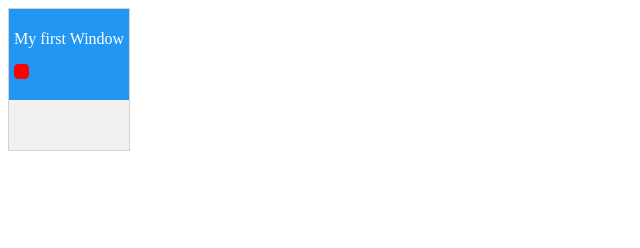
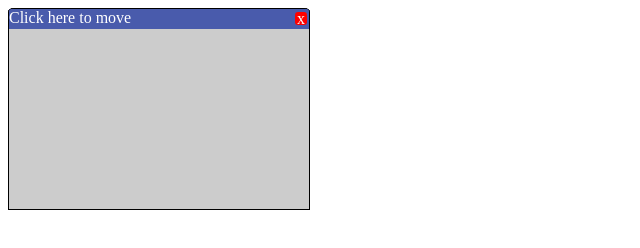
Before and after one commit to Kieranhuntley17/Portfolio, a plain HTML site: page Index.html in a window 1280 px wide. Shown: the whole page, without its empty margins (0-640 px from the left). Drawn offline with Linux system fonts and the light colour scheme.

Commit message:
Created a nicer looking window, added multiple windows, and a cross has been added to the corner for aethstetic purposes

```diff
--- a/Apps/app.js
+++ b/Apps/windows.js
@@ -1,10 +1,14 @@
-dragElement(document.getElementsByClass("window"));
+// Make the DIV element draggable:
+dragElement(document.getElementById("window1"));
+dragElement(document.getElementById("window2"));
+dragElement(document.getElementById("window3"));
 
 function dragElement(elmnt) {
   var pos1 = 0, pos2 = 0, pos3 = 0, pos4 = 0;
   if (document.getElementById(elmnt.id + "header")) {
     // if present, the header is where you move the DIV from:
     document.getElementById(elmnt.id + "header").onmousedown = dragMouseDown;
+    document.getElementById(elmnt.id + "header").style.zIndex = "1"
   } else {
     // otherwise, move the DIV from anywhere inside the DIV:
     elmnt.onmousedown = dragMouseDown;
--- a/Index.html
+++ b/Index.html
@@ -1,19 +1,29 @@
 <!DOCTYPE html>
 <html lang="en">
     <link rel="stylesheet" href="/Sylesheets/styles.css">
+
 <head>
-    <meta charset="UTF-8">
-    <meta name="viewport" content="width=device-width, initial-scale=1.0">
-    <title>Portfolio</title>
+
+
 </head>
 <body>
-    <div class="window">
 
-        <div class="divheader"><p>My first Window<div class="cross"></div></p></div>
+    <div id="window1">
+        <div class="dragger">Click here to move<div class="cross">x</div></p></div>
+      </div>
 
-        <p><img src="" alt=""></p>
 
-      </div>
+  <div id="window2">
+    <div class="dragger">Click here to move<div class="cross">x</div></p></div>
+  </div>
+
+
+  <div id="window3">
+    <div class="dragger">Click here to move<div class="cross">x</div></p></div>
+  </div>
+
 </body>
-<script type="text/javascript" src="/Apps/app.js"></script>
+
 </html>
+
+<script type="text/javascript" src="/Apps/windows.js"></script>
--- a/Sylesheets/styles.css
+++ b/Sylesheets/styles.css
@@ -1,24 +1,59 @@
-.window {
+#window1 {
+  width: 300px;
+  height: 200px;
+  background: #ccc;
+  border-top-left-radius: 2%;
+  border-top-right-radius: 2%;
   position: absolute;
   z-index: 9;
-    background-color: #f1f1f1;
-    border: 1px solid #d3d3d3;
+  border: 1px solid black;
   text-align: left;
+}
 
+#window2 {
+  width: 300px;
+  height: 200px;
+  background: #ccc;
+  border-top-left-radius: 2%;
+  border-top-right-radius: 2%;
+  position: absolute;
+  z-index: 9;
+  border: 1px solid black;
+  text-align: left;
+}
+
+#window3 {
+  width: 300px;
+  height: 200px;
+  background: #ccc;
+  border-top-left-radius: 2%;
+  border-top-right-radius: 2%;
+  position: absolute;
+  z-index: 9;
+  border: 1px solid black;
+  text-align: left;
+}
+
+.dragger {
+  /*padding-top: 10px;*/
+  height: 20px;
+  border-top-left-radius: 0.2vw;
+  border-top-right-radius: 0.2vw;
+  background: #495bac ;
+  color: white;
 }
 
 .cross {
-    width: 15px;
-    height: 15px;
-    border-radius: 30%;
+  display: flex;
+  justify-content: center;
+  align-items: center;
+  padding-right: 2px;
+  padding-left: 2px;
+  position: absolute;
+  height: 13px;
+  top: 3px;
+  right: 2px;
+  border-radius: 25%;
   background-color: red;
-    text-align: right;
+  text-align: center;
 }
-
-  .divheader {
-    padding: 5px;
-    cursor: move;
-    z-index: 10;
-    background-color: #2196F3;
-    color: #fff;
-  }
```
Lines whose indentation alone changed are shown as unchanged.
